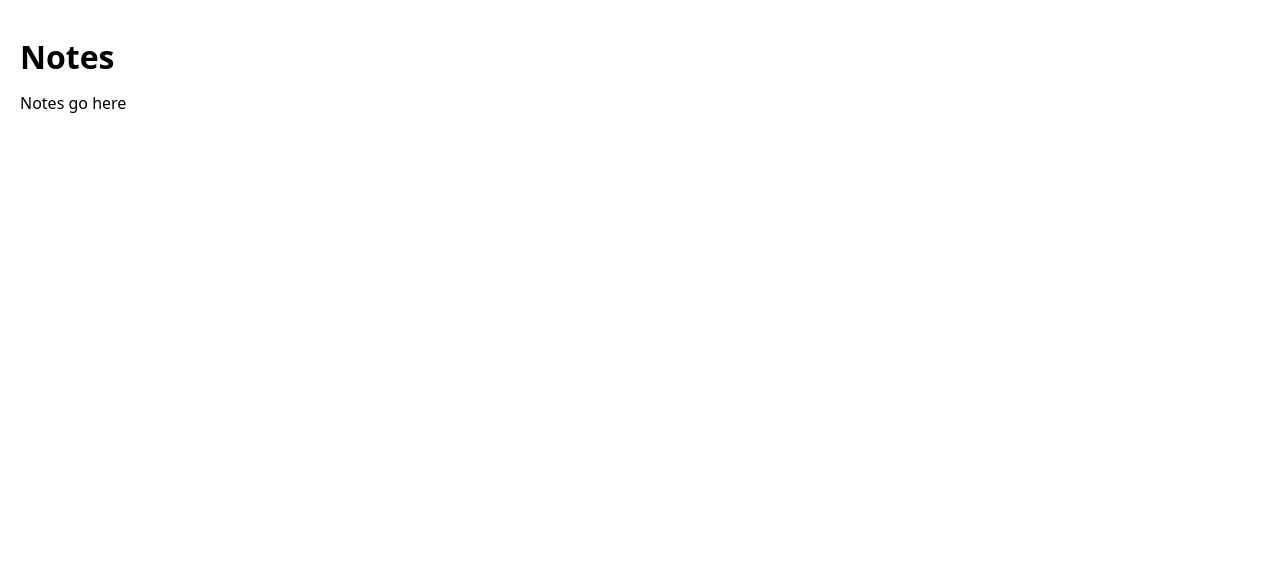
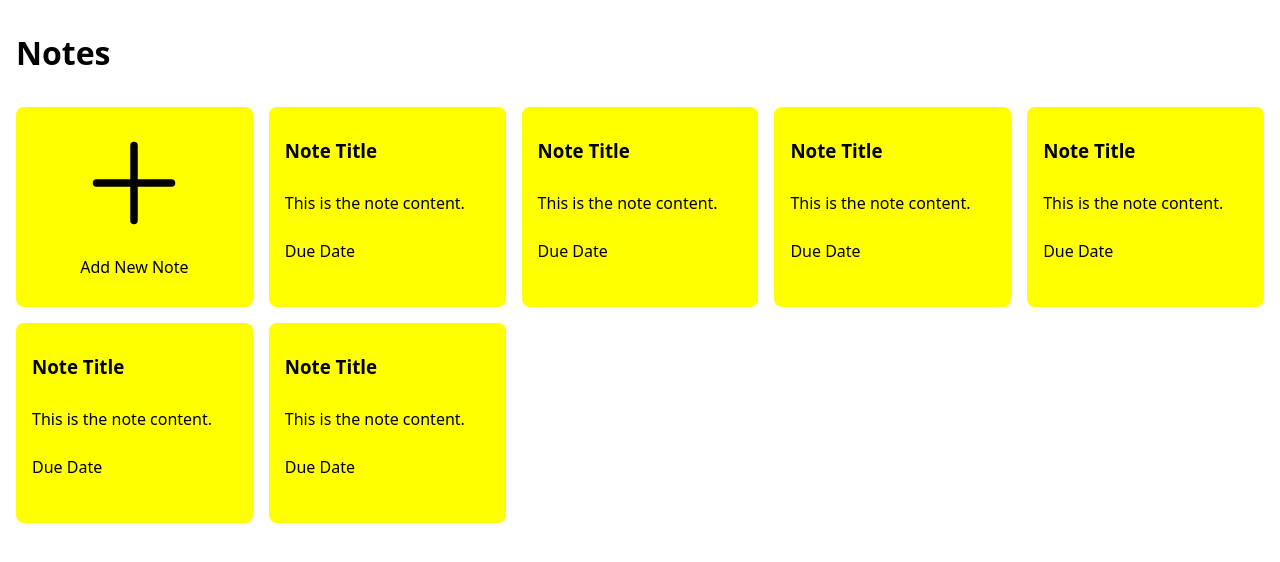
Before and after one commit to simonpartridge86/notes-app, a React (Vite) app: page / in a window 1280 px wide. Shown: the top 562 px of the page. Built offline with nearby package versions, Linux system fonts and the light colour scheme.

Commit message:
add note components and placeholder list content

```diff
--- a/src/App.tsx
+++ b/src/App.tsx
@@ -1,12 +1,23 @@
+import { AddNote } from "./components/AddNote";
+import { Note } from "./components/Note";
 import "./global.css";
 
 function App() {
+  const handleAddNote = () => {
+    console.log("Add Note clicked");
+  };
+
   return (
     <main className="app-container">
       <header className="app-header">
         <h1 className="page-title">Notes</h1>
       </header>
-      <section className="notes-list">Notes go here</section>
+      <section className="notes-list">
+        <AddNote onClick={handleAddNote} />
+        {[0, 1, 2, 3, 4, 5].map(() => (
+          <Note />
+        ))}
+      </section>
     </main>
   );
 }
--- /dev/null
+++ b/src/components/AddNote.tsx
@@ -0,0 +1,25 @@
+import { PlusIcon } from "./icons/PlusIcon";
+
+type AddNoteProps = {
+  onClick: () => void;
+};
+
+export const AddNote = ({ onClick }: AddNoteProps) => {
+  return (
+    <div
+      className="add-note"
+      role="button"
+      tabIndex={0}
+      onClick={onClick}
+      onKeyDown={(e) => {
+        if (e.key === "Enter") {
+          onClick();
+        }
+      }}
+      aria-label="Add new note"
+    >
+      <PlusIcon />
+      <p>Add New Note</p>
+    </div>
+  );
+};
--- /dev/null
+++ b/src/components/Note.tsx
@@ -0,0 +1,11 @@
+export const Note = () => {
+  return (
+    <div className="note">
+      <h3 className="note-title">Note Title</h3>
+      <p className="note-content">This is the note content.</p>
+      <div className="note-footer">
+        <p className="note-date">Due Date</p>
+      </div>
+    </div>
+  );
+};
--- a/src/global.css
+++ b/src/global.css
@@ -4,7 +4,8 @@
   align-items: start;
   justify-content: start;
   min-height: 100vh;
-  padding: 20px;
+  padding: 1rem;
+  gap: 1rem;
 }
 
 .app-header {
@@ -14,3 +15,40 @@
 .page-title {
   font-size: 2rem;
 }
+
+.notes-list {
+  display: grid;
+  width: 100%;
+  grid-gap: 1rem;
+  grid-template-columns: repeat(auto-fit, minmax(200px, 1fr));
+}
+
+.note {
+  display: flex;
+  flex-direction: column;
+  height: 200px;
+  padding: 1rem;
+  border-radius: 0.5rem;
+  background-color: yellow;
+}
+
+.add-note {
+  display: flex;
+  flex-direction: column;
+  justify-content: center;
+  align-items: center;
+  height: 200px;
+  padding: 1rem;
+  border-radius: 0.5rem;
+  background-color: yellow;
+  cursor: pointer;
+  user-select: none;
+}
+
+.add-note:hover {
+  background-color: lightyellow;
+}
+
+.add-note:active {
+  background-color: yellow;
+}
```
